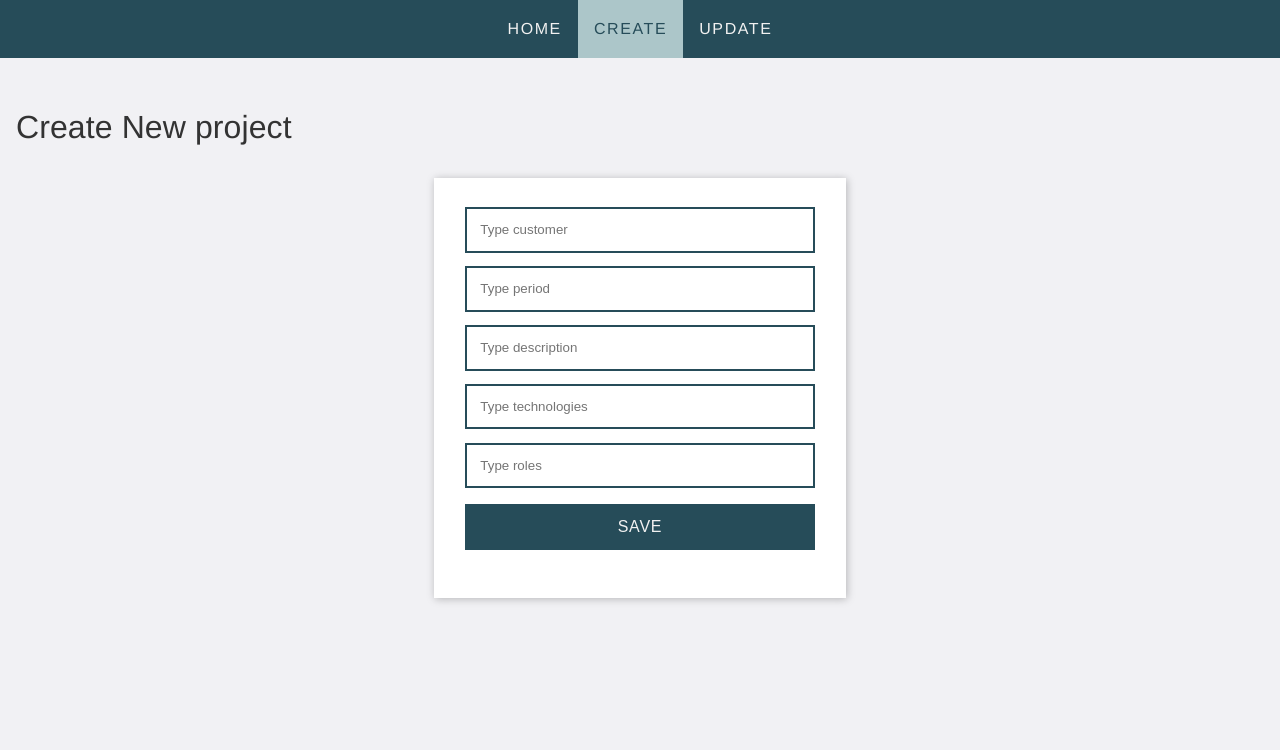
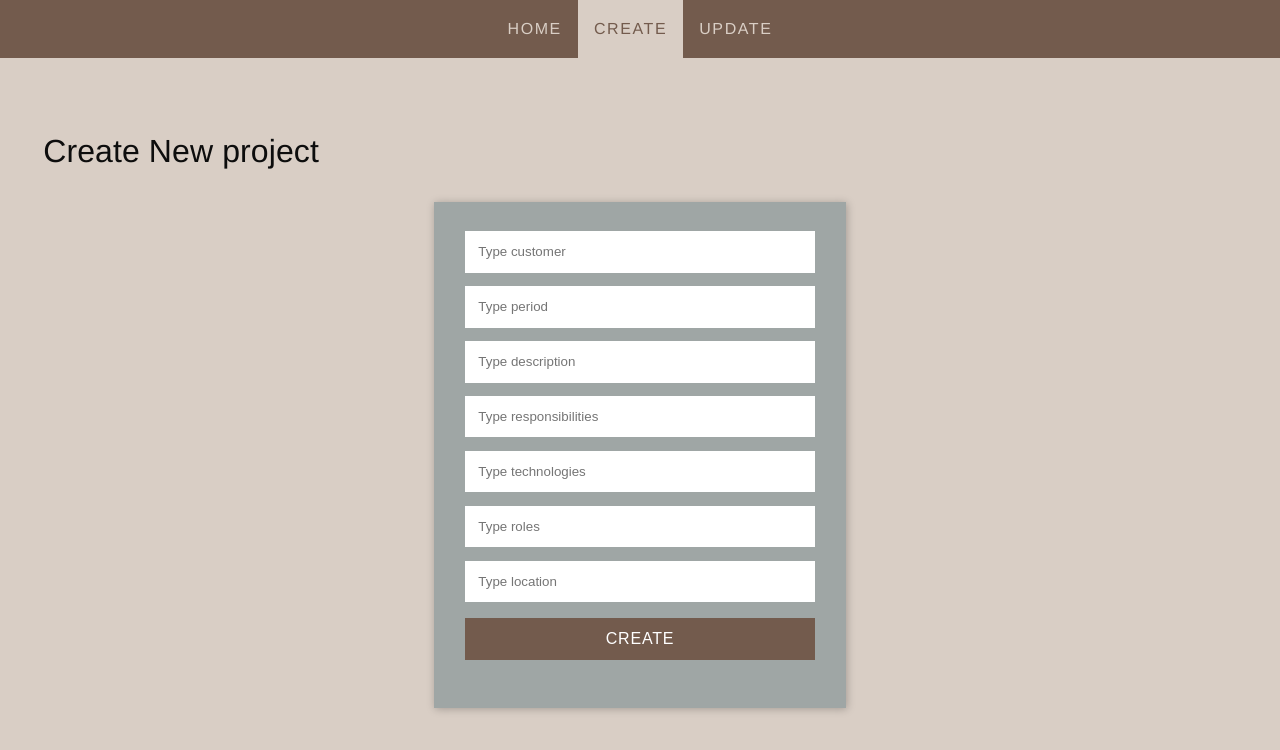
Before and after one commit to streibigsarah/frontend-portfolio-1, a React (Create React App) app: page /create in a window 1280 px wide. Shown: the top 750 px of the page. Built offline with nearby package versions, Linux system fonts and the light colour scheme.

Commit message:
05-12-2022

```diff
--- a/package.json
+++ b/package.json
@@ -8,6 +8,7 @@
     "@testing-library/user-event": "^13.5.0",
     "react": "^18.2.0",
     "react-dom": "^18.2.0",
+    "react-router-dom": "^6.4.3",
     "react-scripts": "5.0.1",
     "web-vitals": "^2.1.4"
   },
--- a/src/App.css
+++ b/src/App.css
@@ -1,12 +1,12 @@
 /* ---------- root variables ---------- */
 :root {
-  --green: rgb(38, 76, 89);
-  --light-green: rgb(172, 198, 201);
-  --light-grey: #f1f1f4;
-  --text-color-light: #f1f1f1;
-  --text-color-dark: #333;
-  --text-color-danger: rgb(152, 58, 58);
+  --dark-gray: #3d403f;
+  --light-gray: #9fa6a5;
+  --beige: #d9cec5;
+  --brown: #735b4d;
+  --text-color-dark: #0d0d0d;
   --white: #fff;
+  --text-color-danger: #8c0410;
   --font-family: "Helvetica Neue", Helvetica, Arial, sans-serif;
 }
 
@@ -19,7 +19,7 @@ body {
   width: 100%;
   padding: 0;
   margin: 0;
-  background-color: var(--light-grey);
+  background-color: var(--beige);
 }
 
 code {
@@ -27,26 +27,46 @@ code {
     monospace;
 }
 
+ul,
+p {
+  line-height: 1.6;
+}
+
 h1 {
   font-size: 2em;
   font-weight: 500;
   letter-spacing: 0.1px;
+  margin-left: 0.1em;
 }
 
 h2 {
+  font-size: 2em;
   font-weight: 500;
   letter-spacing: 0.1px;
+  margin-left: 0em;
 }
 
 h3 {
+  font-size: 2em;
   font-weight: 500;
   letter-spacing: 0.1px;
+  margin-left: 0.3em;
 }
 
 a {
-  color: var(--green);
+  color: var(--dark-gray);
 }
 
+div {
+  padding: 1.5em;
+  box-shadow: 1px 1px 8px rgba(0, 0, 0, 0.25);
+}
+
+img {
+  width: 10em;
+}
+
+/*
 img {
   max-width: 100%;
 }
@@ -61,8 +81,8 @@ main {
 
 /* ---------- header styling ---------- */
 header {
-  background-color: var(--green);
-  color: var(--text-color-light);
+  background-color: var(--beige);
+  color: var(--beige);
   position: fixed;
   top: 0;
   left: 0;
@@ -106,7 +126,7 @@ header {
 
 /* ---------- nav styling ---------- */
 nav {
-  background-color: var(--green);
+  background-color: var(--brown);
   position: fixed;
   top: 0;
   left: 0;
@@ -117,7 +137,7 @@ nav {
 /* Style the links inside the navigation bar */
 nav a {
   display: inline-block;
-  color: var(--text-color-light);
+  color: var(--beige);
   text-align: center;
   padding: 20px 16px;
   text-decoration: none;
@@ -127,14 +147,14 @@ nav a {
 
 /* Change the color of links on hover */
 nav a:hover {
-  background-color: var(--light-grey);
+  background-color: var(--beige);
   color: var(--text-color-dark);
 }
 
 /* Add a color to the active/current link */
 nav a.active {
-  background-color: var(--light-green);
-  color: var(--green);
+  background-color: var(--beige);
+  color: var(--brown);
 }
 
 /* ---------- grid container styling ---------- */
@@ -146,21 +166,22 @@ nav a.active {
 
 @media (min-width: 600px) {
   .grid-container {
-    grid-template-columns: 1fr 1fr;
+    grid-template-columns: 1fr;
   }
 }
 
 @media (min-width: 992px) {
   .grid-container {
-    grid-template-columns: 1fr 1fr 1fr;
+    grid-template-columns: 1fr 1fr;
   }
 }
-@media (min-width: 1200px) {
+
+/*@media (min-width: 1200px) {
   .grid-container {
     grid-template-columns: 1fr 1fr 1fr 1fr;
   }
 }
-
+*/
 .grid-container > article {
   box-shadow: 1px 1px 8px rgba(0, 0, 0, 0.25);
   padding: 1.5em;
@@ -171,21 +192,22 @@ nav a.active {
 }
 
 .grid-container > article:hover {
-  box-shadow: 0 8px 16px 0 var(--green);
+  box-shadow: 0 8px 16px 0 var(--brown);
 }
-
+/*
 .grid-container img {
   width: 100%;
   height: 200px;
   object-fit: cover;
 }
+*/
 
 .grid-container p {
   margin: 0.3em 0;
 }
 
 /* ---------- buttons in grid container ---------- */
-
+/*
 .grid-container .btns {
   display: grid;
   grid-template-columns: 1fr 1fr;
@@ -203,7 +225,7 @@ form {
   box-shadow: 1px 1px 8px rgba(0, 0, 0, 0.25);
   text-align: center;
   padding: 1em 1em 2em;
-  background-color: var(--white);
+  background-color: var(--light-gray);
   max-width: 380px;
   animation: fadeIn 0.5s;
 }
@@ -221,8 +243,8 @@ button {
   text-align: center;
   cursor: pointer;
   border: solid 2px var(--green);
-  color: var(--text-color-light);
-  background-color: var(--green);
+  color: var(--white);
+  background-color: var(--brown);
   letter-spacing: 0.05em;
   text-transform: uppercase;
   padding: 0.5em 1em;
--- a/src/components/CreatePage.js
+++ b/src/components/CreatePage.js
@@ -6,8 +6,10 @@ export default function CreatePage() {
   const [customer, setCustomer] = useState("");
   const [period, setPeriod] = useState("");
   const [description, setDescription] = useState("");
+  const [responsibilities, setResponsibilities] = useState("");
   const [technologies, setTechnologies] = useState("");
   const [roles, setRoles] = useState("");
+  const [location, setLocation] = useState("");
 
   async function createProject(event) {
     event.preventDefault();
@@ -17,8 +19,10 @@ export default function CreatePage() {
       customer: customer,
       period: period,
       description: description,
+      responsibilities: responsibilities,
       technologies: technologies,
       roles: roles,
+      location: location,
     };
 
     const response = await fetch(
@@ -57,6 +61,12 @@ export default function CreatePage() {
         />
         <input
           type="text"
+          value={responsibilities}
+          placeholder="Type responsibilities"
+          onChange={(e) => setResponsibilities(e.target.value)}
+        />
+        <input
+          type="text"
           value={technologies}
           placeholder="Type technologies"
           onChange={(e) => setTechnologies(e.target.value)}
@@ -67,7 +77,13 @@ export default function CreatePage() {
           placeholder="Type roles"
           onChange={(e) => setRoles(e.target.value)}
         />
-        <button>Save</button>
+        <input
+          type="text"
+          value={location}
+          placeholder="Type location"
+          onChange={(e) => setLocation(e.target.value)}
+        />
+        <button>Create</button>
       </form>
     </section>
   );
--- a/src/components/HomePage.js
+++ b/src/components/HomePage.js
@@ -2,7 +2,7 @@ import { useEffect, useState } from "react";
 import Project from "../components/Project";
 
 export default function HomePage() {
-  const [projects, setProjects] = useState([]); // state to handle the data (users)
+  const [projects, setProjects] = useState([]); // state to handle the data (projectss)
   // users: name of the state
   // setProjects: name of the function to set the state
 
@@ -21,14 +21,21 @@ export default function HomePage() {
 
   return (
     <section className="page">
+      <div id="simple">
         <h1>Torben Streibig Nielsen</h1>
+        <img
+          src="https://static.wixstatic.com/media/8233f0_6f10c4899e4e4a8590b6e3a42bb37cf4~mv2.jpg"
+          alt="portrait torben"
+        />
+      </div>
+      <div>
         <h2>Summery</h2>
         <p>
           Very experienced PL/SQL developer and designer with focus on
           implementation, analysis, ETL and performance optimization and tuning.
           Strong background in Financial Services and Telecom. I have strong
-        analytical skills and focus on business integration. Routine in working
-        with agile methods like Scrum, Kanban and LEAN. Technologies:
+          analytical skills and focus on business integration. Routine in
+          working with agile methods like Scrum, Kanban and LEAN. Technologies:
         </p>
         <ul>
           <li>Oracle 10g, 11g, 12c,</li>
@@ -37,13 +44,27 @@ export default function HomePage() {
           <li>Quest Toad</li>
           <li>Shell Script</li>
         </ul>
+      </div>
+
+      <div>
         <h3>Projects</h3>
+        <label for="domestic" className="checkmark-container">
+          Domestic
+          <input id="show-country" type="checkbox" checked></input>
+          <span class="checkmark"></span>
+        </label>
+        <label for="foreign" className="checkmark-container">
+          Foreign
+          <input id="show-country" type="checkbox" checked></input>
+          <span class="checkmark"></span>
+        </label>
 
         <section className="grid-container">
           {projects.map((projectObj) => (
             <Project project={projectObj} key={projectObj.id} />
           ))}
         </section>
+      </div>
     </section>
   );
 }
--- a/src/components/Project.js
+++ b/src/components/Project.js
@@ -12,10 +12,13 @@ export default function Project({ project }) {
   return (
     <article onClick={handleClick}>
       <h4>{project.customer}</h4>
+      <p>{project.location}</p>
       <p>{project.period}</p>
+      <h4>Project:</h4>
       <p>{project.description}</p>
-      <p>{project.technologies}</p>
-      <p>{project.roles}</p>
+      <h4>Responsibilities:</h4> <p>{project.responsibilities}</p>
+      <h4>Technologies:</h4> <p>{project.technologies}</p>
+      <h4>Roles:</h4> <p>{project.roles}</p>
     </article>
   );
 }
--- a/src/components/ProjectPage.js
+++ b/src/components/ProjectPage.js
@@ -30,8 +30,10 @@ export default function ProjectPage() {
       <article className="project-detail">
         <section>
           <h1>{project.customer}</h1>
+          <p>{project.location}</p>
           <p>{project.period}</p>
           <p>{project.description}</p>
+          <p>{project.responsibilities}</p>
           <p>{project.technologies}</p>
           <p>{project.roles}</p>
           <button className="btn-outline" onClick={deleteProject}>
--- a/src/components/UpdatePage.js
+++ b/src/components/UpdatePage.js
@@ -6,8 +6,10 @@ export default function UpdatePage() {
   const [customer, setCustomer] = useState("");
   const [period, setPeriod] = useState("");
   const [description, setDescription] = useState("");
+  const [responsibilities, setResponsibilities] = useState("");
   const [technologies, setTechnologies] = useState("");
   const [roles, setRoles] = useState("");
+  const [location, setLocation] = useState("");
   const navigate = useNavigate();
   const url = `https://portfolio-1d6ff-default-rtdb.europe-west1.firebasedatabase.app/projects${params.id}.json`;
 
@@ -18,8 +20,10 @@ export default function UpdatePage() {
       setCustomer(project.customer);
       setPeriod(project.period);
       setDescription(project.description);
+      setResponsibilities(project.responsibilities);
       setTechnologies(project.technologies);
       setRoles(project.roles);
+      setLocation(project.location);
       // set the state with fetched data
     }
     getProject();
@@ -32,8 +36,10 @@ export default function UpdatePage() {
       customer: customer,
       period: period,
       description: description,
+      responsibilities: responsibilities,
       technologies: technologies,
       roles: roles,
+      location: location,
     };
     const response = await fetch(url, {
       method: "PUT",
@@ -56,6 +62,12 @@ export default function UpdatePage() {
         />
         <input
           type="text"
+          value={location}
+          placeholder="Type location"
+          onChange={(e) => setLocation(e.target.value)}
+        />
+        <input
+          type="text"
           value={period}
           placeholder="Type period"
           onChange={(e) => setPeriod(e.target.value)}
@@ -65,6 +77,12 @@ export default function UpdatePage() {
           value={description}
           placeholder="Type description"
           onChange={(e) => setDescription(e.target.value)}
+        />
+        <input
+          type="text"
+          value={responsibilities}
+          placeholder="Type responsibilities"
+          onChange={(e) => setResponsibilities(e.target.value)}
         />
         <input
           type="text"
@@ -79,7 +97,7 @@ export default function UpdatePage() {
           onChange={(e) => setRoles(e.target.value)}
         />
         <button classmodel="btn-save" onClick={updateProject}>
-          Save
+          Update
         </button>
       </form>
     </section>
```
Also changed, not shown: src/components/Checkbox.js (added, +11 -0 lines), 1 other file (tests, documents, lock files or other folders). Lines whose indentation alone changed are shown as unchanged.
